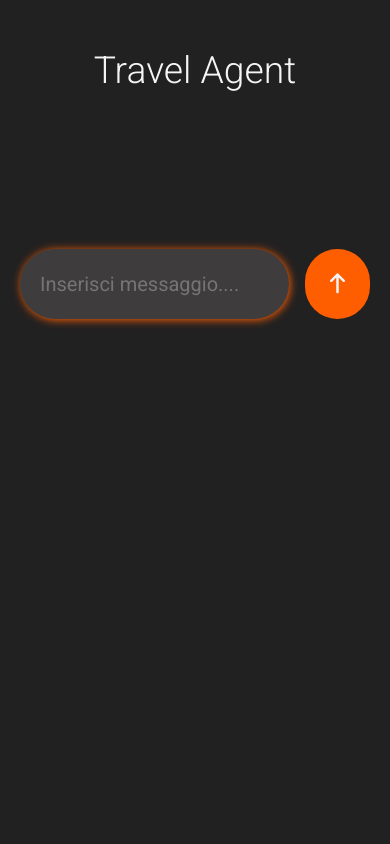
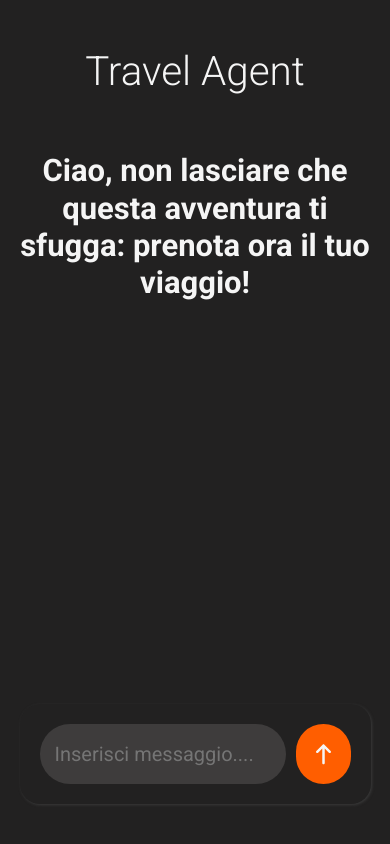
Before and after one commit to peppe2412/TravelAgentWebReact, a React (Vite) app: page / in a window 390 px wide. Built offline with nearby package versions, Linux system fonts and the light colour scheme.

Commit message:
Front-end & initial messages

```diff
--- a/src/index.css
+++ b/src/index.css
@@ -8,10 +8,6 @@
 
 .bg-main {
   background-color: rgb(255, 94, 0);
-}
-
-.shadow-main {
-  box-shadow: 1px 1px 8px rgb(255, 94, 0);
 }
 
 .chat-box {
@@ -44,32 +40,26 @@
 }
 
 .input-button-box {
+  box-shadow: 1px 1px 3px rgb(58, 58, 58);
+  border-radius: 20px;
+  padding: 40px;
   position: absolute;
   display: flex;
   bottom: 40px;
   width: 100%;
   max-width: 50%;
+  left: 25%;
+  gap: 10px;
 }
 
-@media (max-width: 768px) {
-  .input-button-box {
-    position: unset;
-  }
-}
-
-@media (max-width: 1180px) {
-  .input-button-box {
-    position: unset;
-    max-width: 100%;
-    padding-bottom: 20px;
-  }
-}
 
 .input-message {
   padding: 20px;
   border-radius: 50px;
   background-color: rgb(62, 60, 60);
   border: none;
+  flex: 1;
+  min-width: 0;
 }
 
 .button-send {
@@ -78,3 +68,30 @@
   padding: 20px;
   cursor: pointer;
 }
+
+@media (max-width: 768px) {
+  .input-button-box {
+    position: fixed;
+    width: 90%;
+    padding: 20px;
+    padding-bottom: 0;
+    max-width: none;
+    left: 5%;
+  }
+
+  .input-message{
+    padding: 15px;
+  }
+
+  .button-send{
+    padding: 15px;
+  }
+}
+
+@media (max-width: 1024px) {
+  .input-button-box {
+    position: absolute;
+    padding: 20px;
+    padding-bottom: 20px;
+  }
+}
--- a/src/views/ChatBot.jsx
+++ b/src/views/ChatBot.jsx
@@ -8,9 +8,24 @@ export default function ChatBot() {
   const [messages, setMessages] = useState([]);
   const [input, setInput] = useState("");
   const [isTyping, setIsTyping] = useState(false);
+  const [showInitialMessage, setShowInitialMessage] = useState(true);
+  const [randomMessages, setRandomMessages] = useState("");
+
+  let strings = [
+    "Ciao, di cosa hai bisogno oggi?",
+    "Ciao, non lasciare che questa avventura ti sfugga: prenota ora il tuo viaggio!",
+    "Ciao, che tipo di viaggio hai in mente?",
+  ];
+
+  useEffect(() => {
+    let randomIndex = Math.floor(Math.random() * strings.length);
+    setRandomMessages(strings[randomIndex]);
+  }, []);
 
   const sendMessage = async () => {
     if (!input.trim()) return;
+
+    if (showInitialMessage) setShowInitialMessage(false);
 
     const newMessage = [...messages, { role: "user", content: input }].map(
       (msg) => ({
@@ -73,7 +88,7 @@ export default function ChatBot() {
       <header className="container py-5">
         <div className="row justify-content-center">
           <div className="col-12 col-lg-8">
-            <h1 className="text-center display-3">Travel Agent</h1>
+            <h1 className="text-center display-2">Travel Agent</h1>
           </div>
         </div>
       </header>
@@ -82,7 +97,14 @@ export default function ChatBot() {
         <div className="row justify-content-center">
           <div className="col-12 col-lg-8 fs-5">
             <div className="chat-box">
-              {messages.map((msg, i) => (
+              {showInitialMessage && (
+                <h3 className="text-center display-5 fw-bold m-0">
+                  {randomMessages}
+                </h3>
+              )}
+
+              {!showInitialMessage &&
+                messages.map((msg, i) => (
                   <div
                     key={i}
                     className={`${
@@ -94,7 +116,7 @@ export default function ChatBot() {
                     <span
                       className={`${
                         msg.role == "user"
-                        ? "user-message-box shadow-main bg-main"
+                          ? "user-message-box bg-main"
                           : "ai-message-box"
                       }`}
                     >
@@ -112,21 +134,19 @@ export default function ChatBot() {
                 ))}
               <div ref={chatEndRef}></div>
             </div>
+
             <div className="input-button-box">
               <input
                 type="text"
                 value={input}
                 onChange={(e) => setInput(e.target.value)}
                 onKeyDown={(e) => e.key == "Enter" && sendMessage()}
-                className="input-message w-100 mx-2 shadow-main"
+                className="input-message"
                 placeholder="Inserisci messaggio...."
                 aria-describedby="addon-wrapping"
               />
 
-              <button
-                onClick={sendMessage}
-                className="button-send bg-main mx-2"
-              >
+              <button onClick={sendMessage} className="button-send bg-main">
                 <FontAwesomeIcon icon={faArrowUp} className="bg-transparent" />
               </button>
             </div>
```
Lines whose indentation alone changed are shown as unchanged.
